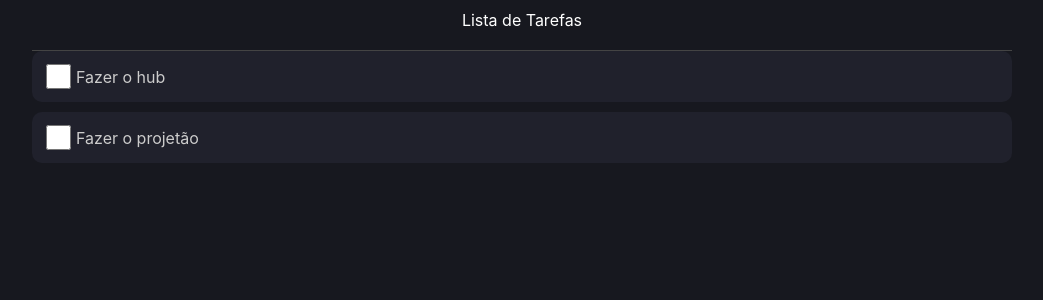
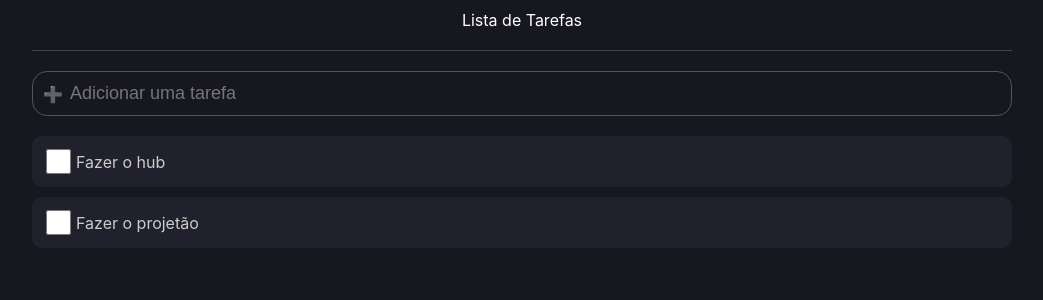
Before and after one commit to sergiomendes23/apresentation-toDo, a React (Create React App) app: page / in a window 1280 px wide. Shown: the top 300 px of the page, without its empty margins (118-1161 px from the left). Built offline with nearby package versions, Linux system fonts and the light colour scheme.

Commit message:
CreateList component doing

```diff
--- a/src/App.tsx
+++ b/src/App.tsx
@@ -2,6 +2,7 @@ import * as s from './/App.styles'
 import { useState } from 'react';
 import { item } from './types/item';
 import { List } from './components/List';
+import { CreateList } from './components/CreateList';
 
 const App = () => {
 
@@ -14,6 +15,7 @@ const App = () => {
     <s.Container>
       <s.Area>
         <s.Header>Lista de Tarefas</s.Header>
+        <CreateList />
         {list.map((item, index) => (
           <List key={index} item={item} />
         ))}
--- /dev/null
+++ b/src/components/CreateList/index.tsx
@@ -0,0 +1,13 @@
+import * as s from "./style"
+
+export const CreateList = () => {
+    return (
+        <s.Container>
+            <div className="image">➕</div>
+            <input
+                type="text"
+                placeholder="Adicionar uma tarefa"
+            />
+        </s.Container>
+    )
+}
--- /dev/null
+++ b/src/components/CreateList/style.ts
@@ -0,0 +1,21 @@
+import styled from 'styled-components';
+
+export const Container = styled.div`
+    border: 1px solid #555;
+    border-radius: 15px;
+    padding: 10px;
+    margin: 20px 0;
+    display: flex;
+    align-items: center;
+    .image{
+        margin-right: 5px;
+    }
+    input{
+        border: 0px;
+        background-color: transparent;
+        outline: 0;
+        color: #fff;
+        font-size: 18px;
+        flex: 1;
+    }
+`;
--- a/src/components/List/style.ts
+++ b/src/components/List/style.ts
@@ -1,5 +1,4 @@
 import styled from 'styled-components';
-
 
 type ContainerProps = {
     done: boolean,
```
